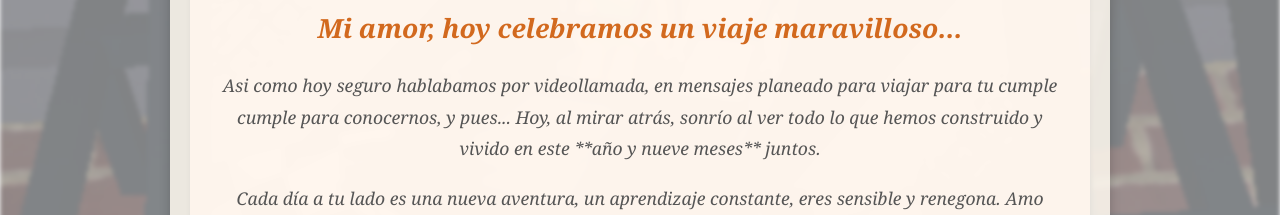
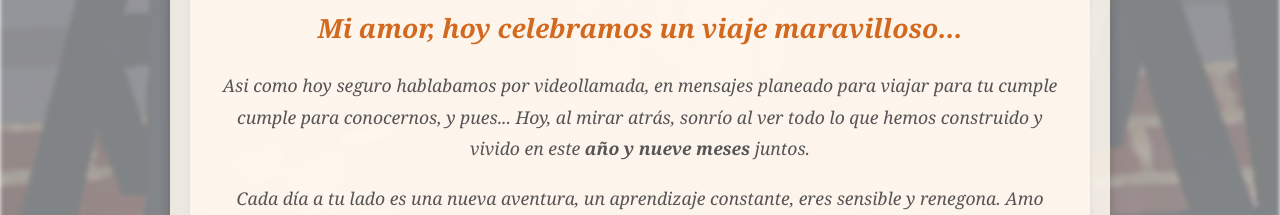
Before and after one commit to anxiter/anxiter.github.io, a plain HTML site: page index.html in a window 1280 px wide. Shown: the part 296-511 px from the top of the page. Drawn offline with Linux system fonts and the light colour scheme.

Commit message:
Update index.html

```diff
--- a/index.html
+++ b/index.html
@@ -15,7 +15,7 @@
     <main>
         <section id="texto-bonito">
             <h2>Mi amor, hoy celebramos un viaje maravilloso...</h2>
-            <p>Asi como hoy seguro hablabamos por videollamada, en mensajes planeado para viajar para tu cumple cumple para conocernos, y pues... Hoy, al mirar atrás, sonrío al ver todo lo que hemos construido y vivido en este **año y nueve meses** juntos.</p>
+            <p>Asi como hoy seguro hablabamos por videollamada, en mensajes planeado para viajar para tu cumple cumple para conocernos, y pues... Hoy, al mirar atrás, sonrío al ver todo lo que hemos construido y vivido en este <b>año y nueve meses</b> juntos.</p>
             <p>Cada día a tu lado es una nueva aventura, un aprendizaje constante, eres sensible y renegona. Amo cada detalle de ti: tu fuerza, tu dulzura, la forma en que iluminas mi mundo con solo existir.</p>
             <p>Gracias por tu amor único y por convertir cada momento ordinario en algo mágico, gracias por hacer mis dias felices. Eres mi cómplice, mi inspiración y el latido más hermoso de mi corazón. Mi amor por ti crece con cada instante que compartimos.</p>
             <p>¡Por muchos más meses y años a tu lado, creando recuerdos inolvidables y viviendo este amor que nos une, luchemos, amemonos mucho!</p>
```
